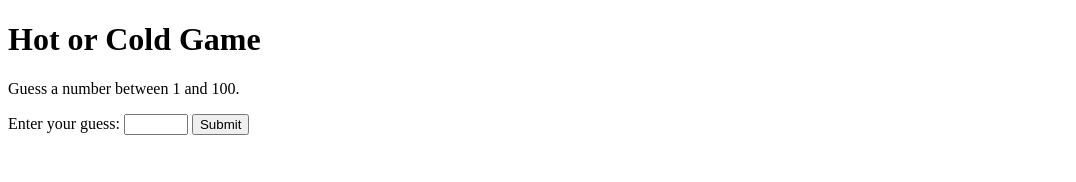
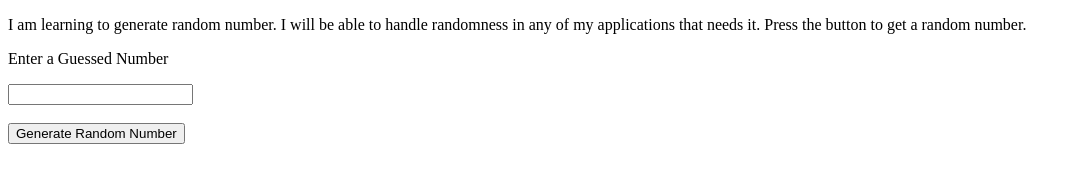
Before and after one commit to acciojob/Hot-or-Cold-Part-I-Balajiw920, a website: page main.html in a window 1280 px wide. Shown: the whole page, without its empty margins (0-1076 px from the left). Drawn offline with Linux system fonts and the light colour scheme.

Commit message:
Update main.html

```diff
--- a/main.html
+++ b/main.html
@@ -1,19 +1,22 @@
 <!DOCTYPE html>
 <html>
 <head>
-	<title>Hot or Cold Game</title>
 </head>
 <body>
-	<h1>Hot or Cold Game</h1>
-	<p>Guess a number between 1 and 100.</p>
+	<!-- p tag -->
+	<p id="main">
+		I am learning to generate random number. I will be able to handle randomness in any of my applications that needs it. Press the button to get a random number.
+	</p>
+    <p id = "user">Enter a Guessed Number </p>
+    <input id= "guess"></input><br><br>
+	<!-- button -->
 
-	<p id="response"></p>
+	<button id="btn" onclick="randomNumGenerator()">Generate Random Number</button>
 
-	<label for="guess">Enter your guess:</label>
-	<input type="number" id="guess" name="guess" min="1" max="100">
-	<button onclick="checkGuess()">Submit</button>
-         <script src="./script.js"></script><!-- Write the logic in script.js -->
-         </script>
-
-</body>
+	<p id="num"></p>
+    <!-- p tag -->
+    <p id = "respond"></p>  <!-- This is the respone (Hot or Cold) -->
+    <script type="text/javascript" src="./script.js">  <!-- Write the logic in script.js -->
+</script>
+  </body>
 </html>
```
